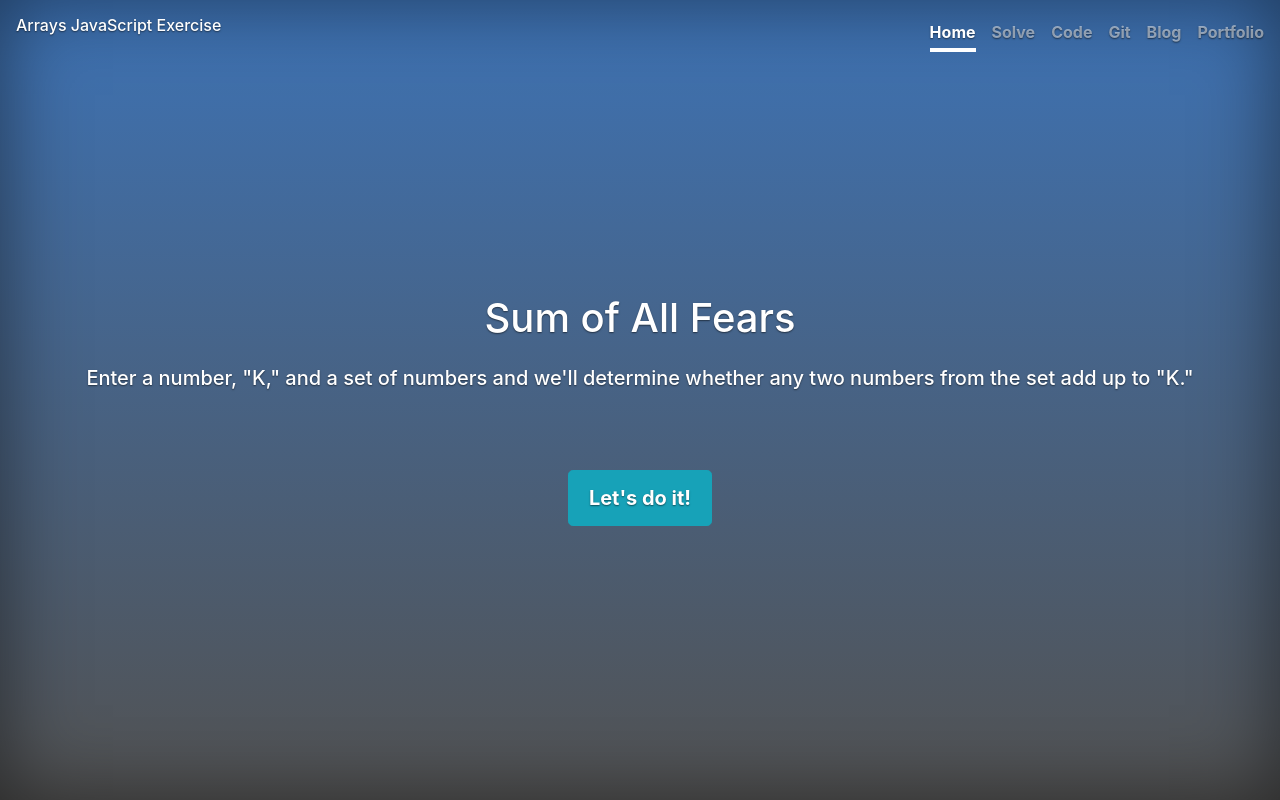
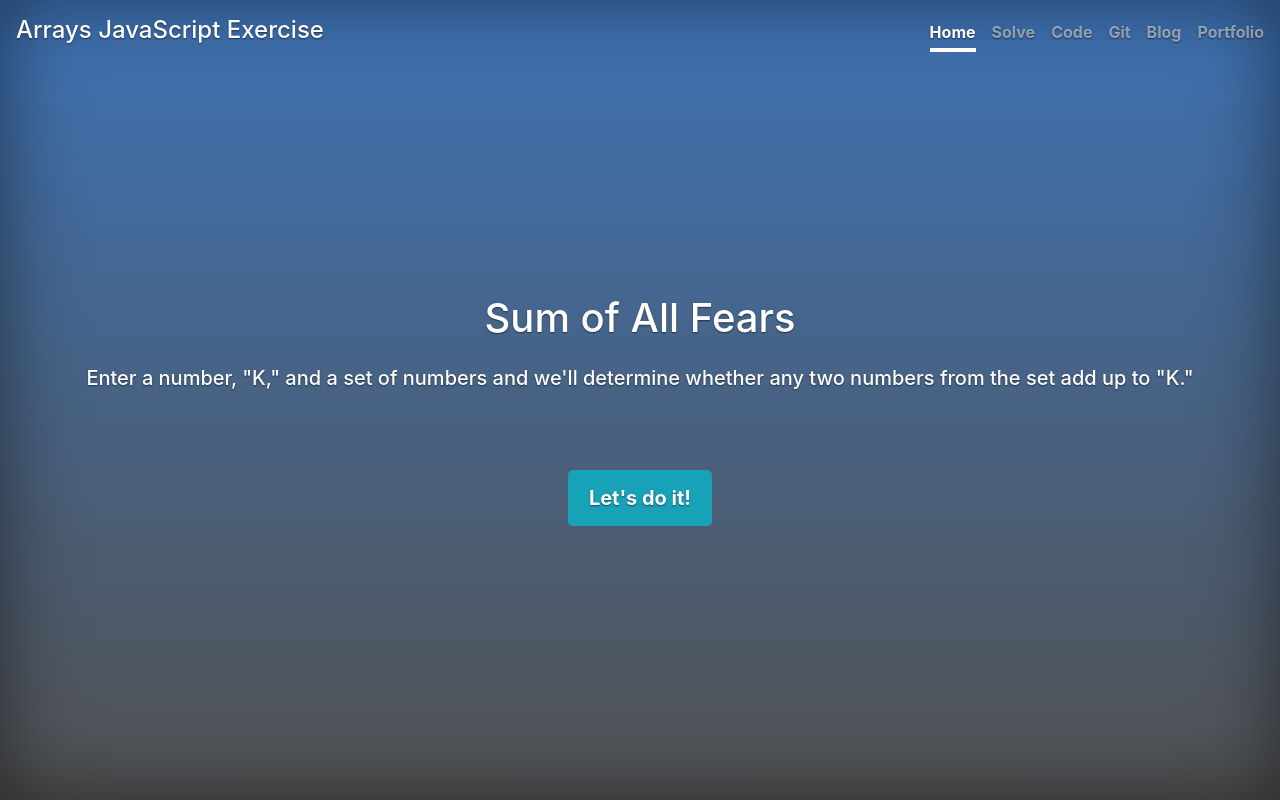
Before and after one commit to BethOlmo06/Sum_of_All_Fears, a plain HTML site: page Sum_of_All_Fears/Index.html in a window 1280 px wide. Drawn offline with nearby package versions, Linux system fonts and the light colour scheme.

Commit message:
masthead
corrected masthead title size

```diff
--- a/Sum_of_All_Fears/CSS/cover.css
+++ b/Sum_of_All_Fears/CSS/cover.css
@@ -46,7 +46,7 @@ body {
 }
 
 .cover-container {
-  max-width: 90em;
+  max-width: 80em;
 }
 
 .elWide {
--- a/Sum_of_All_Fears/Index.html
+++ b/Sum_of_All_Fears/Index.html
@@ -19,7 +19,7 @@
     <div class="cover-container d-flex w-100 h-100 p-3 mx-auto flex-column">
   <header class="masthead mb-auto">
     <div class="inner">
-      <h6 class="masthead-brand">Arrays JavaScript Exercise</h6>
+        <h4 class="masthead-brand">Arrays JavaScript Exercise</h4>
       <nav class="nav nav-masthead justify-content-center">
           <a class="nav-link active" href="#">Home</a>
           <a class="nav-link" href="\solve.html">Solve</a>
```
Also changed, not shown: 1 other file.
